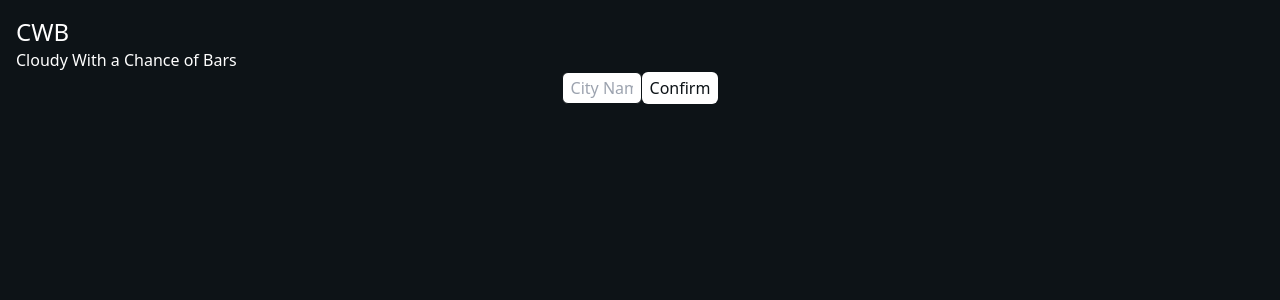
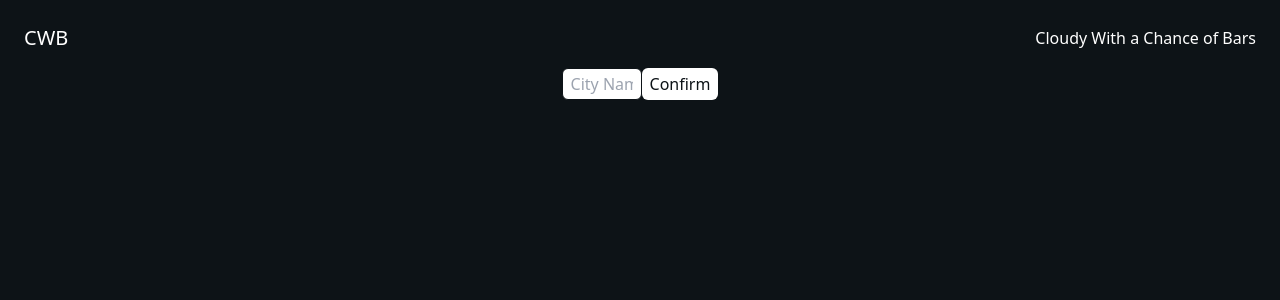
Before and after one commit to shinobiseb/weather-api-app-2, a React (Vite) app: page / in a window 1280 px wide. Shown: the top 300 px of the page. Built offline with nearby package versions, Linux system fonts and the light colour scheme; no server answers; a web font is replaced by a local one.

Commit message:
header row

```diff
--- a/src/components/Header.tsx
+++ b/src/components/Header.tsx
@@ -1,8 +1,8 @@
 
 export default function Header() {
   return (
-    <header>
-        <h1 className='header-title text-2xl'>
+    <header className="flex flex-row justify-between p-2 items-center mb-2">
+        <h1 className='header-title text-xl'>
             CWB
         </h1>
         <p>Cloudy With a Chance of Bars</p>
```
